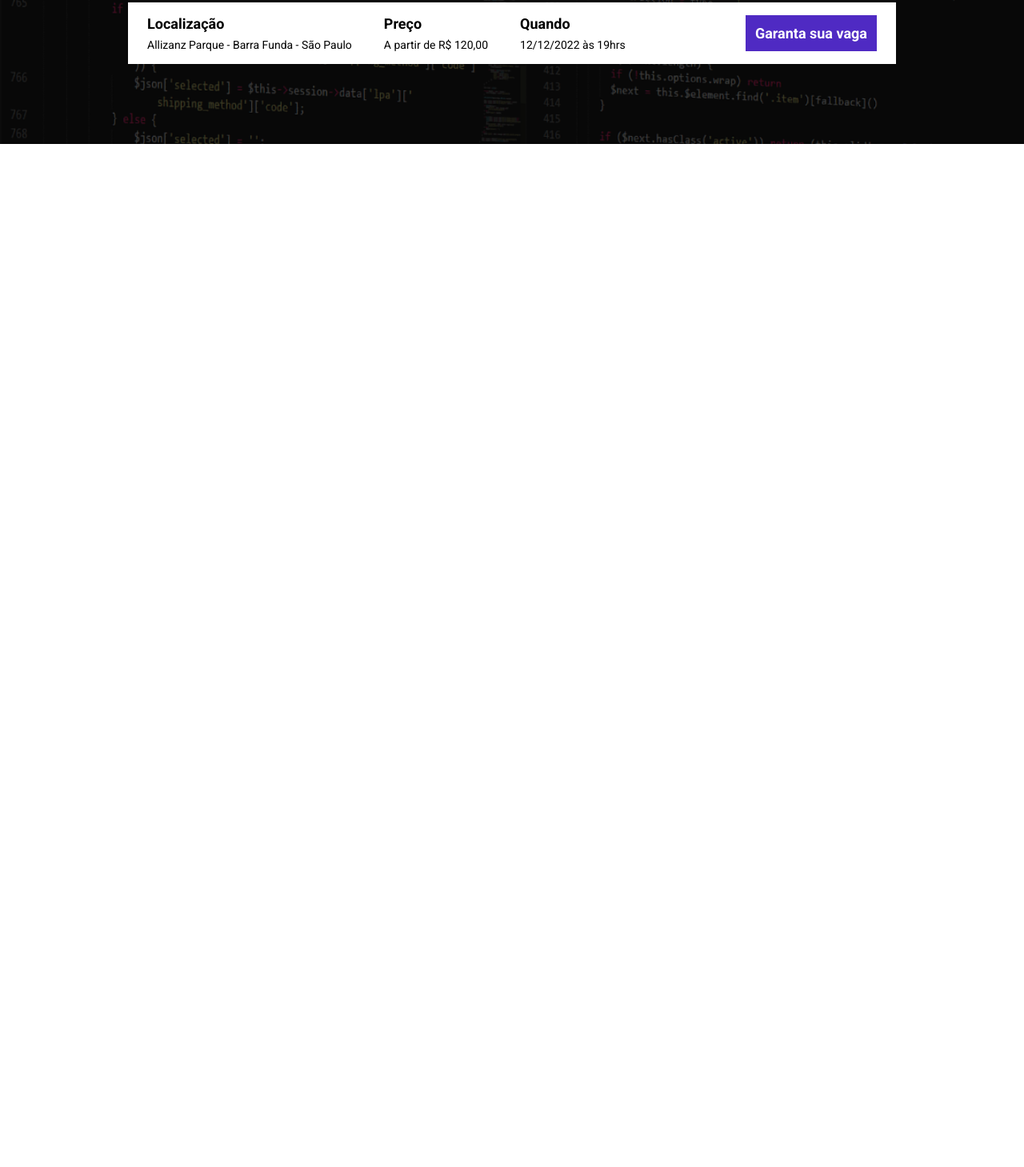
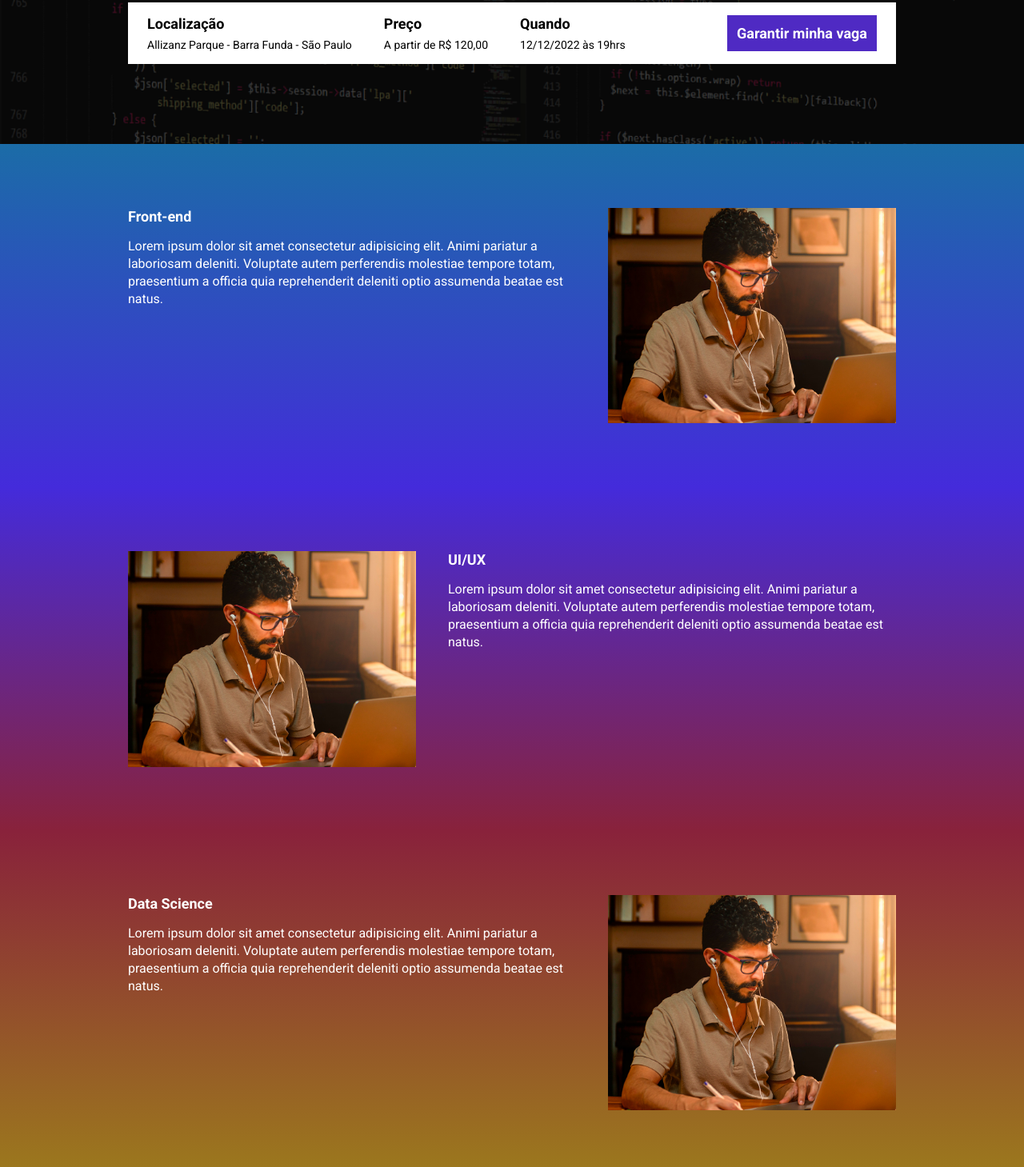
Before and after one commit to otaviozerotwo/ebac_tech_talks, a website built with Parcel: page src/index.html in a window 1280 px wide. Shown: the part 381-1840 px from the top of the page at 80% size. Before the commit the page ends 800 px from the top, so only its background shows below. Built offline with nearby package versions, Linux system fonts and the light colour scheme.

Commit message:
feat: add sections, gradients & animations

```diff
--- a/src/index.html
+++ b/src/index.html
@@ -8,6 +8,7 @@
   <link rel="preconnect" href="https://fonts.gstatic.com" crossorigin>
   <link href="https://fonts.googleapis.com/css2?family=Roboto:wght@400;700;900&display=swap" rel="stylesheet">
   <link rel="stylesheet" href="styles/main.scss">
+  <link rel="stylesheet" href="https://unpkg.com/aos@next/dist/aos.css" />
 </head>
 <body>
   <header class="hero">
@@ -35,11 +36,56 @@
           href="#"
           class="button button--primary"
         >
-          Garanta sua vaga
+          Garantir minha vaga
         </a>
       </div>
     </div>
   </header>
+  <section class="event event--frontend">
+    <div class="container" data-aos="fade-right">
+      <div class="event__details">
+        <h2 class="event__details__title">Front-end</h2>
+        <p class="event__details__description">
+          Lorem ipsum dolor sit amet consectetur adipisicing elit. Animi pariatur a laboriosam deleniti. Voluptate autem perferendis molestiae tempore totam, praesentium a officia quia reprehenderit deleniti optio assumenda beatae est natus.
+        </p>
+      </div>
+      <img class="event__image" src="./images/frontend.png" alt="Front-end">
+    </div>
+  </section>
+  <section class="event event--ui-ux event--image-left">
+    <div class="container" data-aos="fade-left">
+      <div class="event__details">
+        <h2 class="event__details__title">UI/UX</h2>
+        <p class="event__details__description">
+          Lorem ipsum dolor sit amet consectetur adipisicing elit. Animi pariatur a laboriosam deleniti. Voluptate autem perferendis molestiae tempore totam, praesentium a officia quia reprehenderit deleniti optio assumenda beatae est natus.
+        </p>
+      </div>
+      <img class="event__image" src="./images/frontend.png" alt="Front-end">
+    </div>
+  </section>
+  <section class="event event--data-science">
+    <div class="container" data-aos="fade-right">
+      <div class="event__details">
+        <h2 class="event__details__title">Data Science</h2>
+        <p class="event__details__description">
+          Lorem ipsum dolor sit amet consectetur adipisicing elit. Animi pariatur a laboriosam deleniti. Voluptate autem perferendis molestiae tempore totam, praesentium a officia quia reprehenderit deleniti optio assumenda beatae est natus.
+        </p>
+      </div>
+      <img class="event__image" src="./images/frontend.png" alt="Front-end">
+    </div>
+  </section>
+  <section class="event event--backend event--image-left">
+    <div class="container" data-aos="fade-left">
+      <div class="event__details">
+        <h2 class="event__details__title">Back-end</h2>
+        <p class="event__details__description">
+          Lorem ipsum dolor sit amet consectetur adipisicing elit. Animi pariatur a laboriosam deleniti. Voluptate autem perferendis molestiae tempore totam, praesentium a officia quia reprehenderit deleniti optio assumenda beatae est natus.
+        </p>
+      </div>
+      <img class="event__image" src="./images/frontend.png" alt="Front-end">
+    </div>
+  </section>
+  <script src="https://unpkg.com/aos@next/dist/aos.js"></script>
   <script src="scripts/main.js"></script>
 </body>
 </html>
--- a/src/scripts/main.js
+++ b/src/scripts/main.js
@@ -0,0 +1 @@
+AOS.init();
--- /dev/null
+++ b/src/styles/_event.scss
@@ -0,0 +1,63 @@
+@use 'variables';
+
+.event {
+  padding: 80px 0;
+
+  &--frontend {
+    background-image: linear-gradient(variables.$blue1, variables.$blue2);
+  }
+
+  &--ui-ux {
+    background-image: linear-gradient(variables.$blue2, variables.$pink);
+  }
+
+  &--data-science {
+    background-image: linear-gradient(variables.$pink, variables.$yellow);
+  }
+
+  &--backend {
+    background-image: linear-gradient(variables.$yellow, variables.$pink);
+  }
+
+  &--image-left {
+    .container {
+      flex-direction: row-reverse;
+    }
+  }
+
+  .container {
+    display: flex;
+    gap: 40px;
+  }
+
+  &__image {
+    max-width: 360px;
+  }
+
+  &__details {
+    &__title {
+      font-size: 18px;
+      font-weight: bold;
+      margin-bottom: 16px;
+    }
+
+    &__description {
+      line-height: 22px;
+    }
+  }
+
+  @media (max-width: 640px) {
+    .container {
+      display: block;
+    }
+
+    &__image {
+      width: 100%; // TODO: não funcionou
+    }
+
+    &__details {
+      margin-right: 0;
+      margin-bottom: 16px;
+    }
+  }
+}
--- a/src/styles/_hero.scss
+++ b/src/styles/_hero.scss
@@ -1,3 +1,5 @@
+@use 'variables';
+
 .hero {
   padding-top: 64px;
   padding-bottom: 100px;
@@ -17,7 +19,7 @@
     left: 0;
     width: 100%;
     height: 100%;
-    background-color: #000;
+    background-color: variables.$secondaryTextColor;
     opacity: 0.7;
   }
 
--- /dev/null
+++ b/src/styles/_variables.scss
@@ -0,0 +1,8 @@
+$textColor: #FFF;
+$secondaryTextColor: #000;
+
+$blue1: #1B6CA7;
+$blue2: #442BDB;
+$pink: #89223B;
+$yellow: #9C791D;
+$purple: #4F2AC3;
--- a/src/styles/components/_buttons.scss
+++ b/src/styles/components/_buttons.scss
@@ -1,3 +1,5 @@
+@use '../variables';
+
 .button {
   padding: 12px;
   font-size: 18px;
@@ -7,8 +9,8 @@
   white-space: nowrap;
 
   &--primary {
-    color: #FFF;
-    background-color: #4F2AC3;
+    color: variables.$textColor;
+    background-color: variables.$purple;
   }
 
   @media (max-width: 640px) {
--- a/src/styles/components/_infos-bar.scss
+++ b/src/styles/components/_infos-bar.scss
@@ -1,3 +1,5 @@
+@use '../variables';
+
 .infos-bar {
   display: flex;
   justify-content: space-between;
@@ -10,12 +12,12 @@
 
     &__item {
       font-size: 14px;
-      color: #000;
+      color: variables.$secondaryTextColor;
 
       b {
         display: block;
         font-size: 18px;
-        color: #000;
+        color: variables.$secondaryTextColor;
         margin-bottom: 8px;
       }
     }
--- a/src/styles/main.scss
+++ b/src/styles/main.scss
@@ -1,13 +1,15 @@
+@use 'variables';
 @use 'hero';
 @use 'components/infos-bar';
 @use 'components/buttons';
+@use 'event';
 
 * {
   margin: 0;
   padding: 0;
   box-sizing: border-box;
   font-family: Roboto, sans-serif;
-  color: #FFF;
+  color: variables.$textColor;
   list-style: none;
 }
 
```
